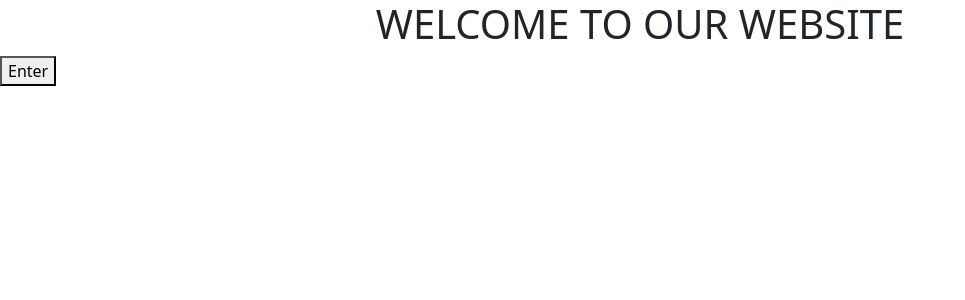
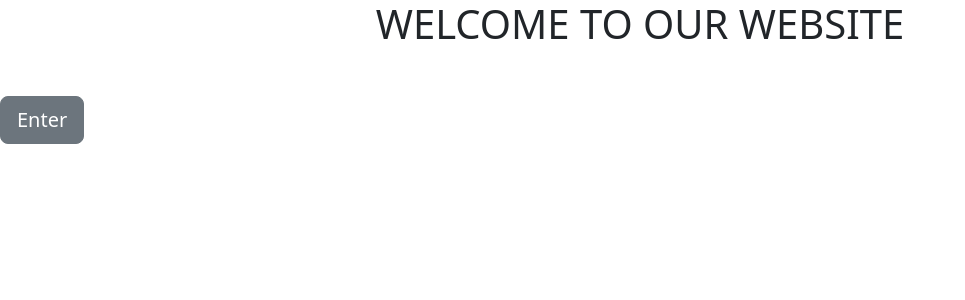
Before and after one commit to ucsd-cse-spis-2025/SPIS25-Lauren-Diana-Final_Project, a Flask app: page / in a window 1280 px wide. Shown: the top 300 px of the page, without its empty margins (0-965 px from the left). Run offline with Flask 3, Linux system fonts and the light colour scheme; parts of the project's set-up code (start-up, migrations or seed data) failed here and were passed over.

Commit message:
Changed button format

```diff
--- a/SPIS_Stock_Final.py
+++ b/SPIS_Stock_Final.py
@@ -194,7 +194,7 @@ model = MLP(input_dim=X_train.shape[1])
 criterion = nn.BCEWithLogitsLoss()
 optimizer = torch.optim.Adam(model.parameters(), lr=0.001, weight_decay=1e-4)
 
-epochs = 500
+epochs = 100
 for epoch in range(epochs):
     model.train()
     optimizer.zero_grad()
--- a/templates/index.html
+++ b/templates/index.html
@@ -11,7 +11,9 @@
 </head>
 <body>
     <h1 style ="text-align: center"; id="child1">WELCOME TO OUR WEBSITE</h1>
-    <a href="/predict"><button>Enter</button></a>
+            <div class="mt-5">
+            <a href="/predict" class="btn btn-secondary btn-lg">Enter</a>
+        </div>
     <!-- Bootstrap JS -->
   <script src="https://cdn.jsdelivr.net/npm/bootstrap@5.3.2/dist/js/bootstrap.bundle.min.js"></script>
 </body>
```
Also changed, not shown: static/logos/amazon.png, static/logos/apple.png, static/logos/meta.png, static/logos/nvidia.png, static/logos/samsung.png, static/logos/tesla.png.
